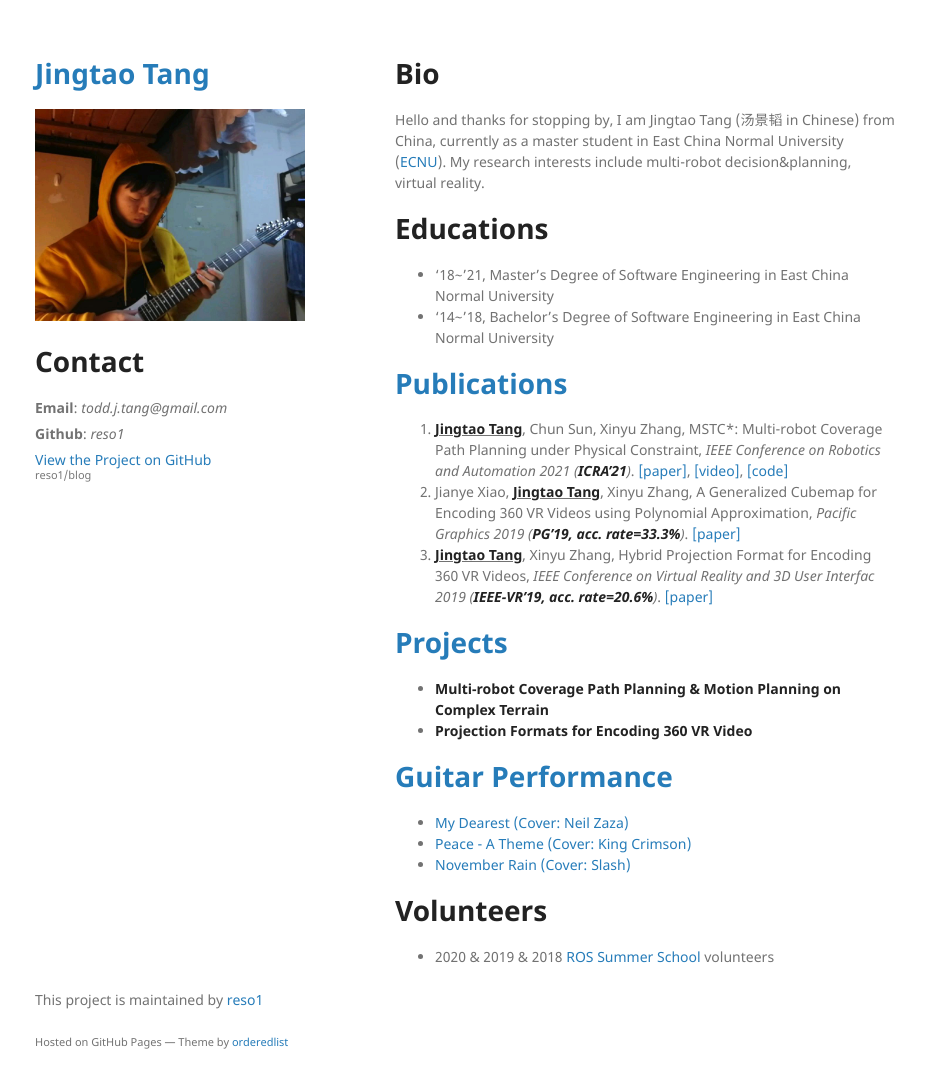
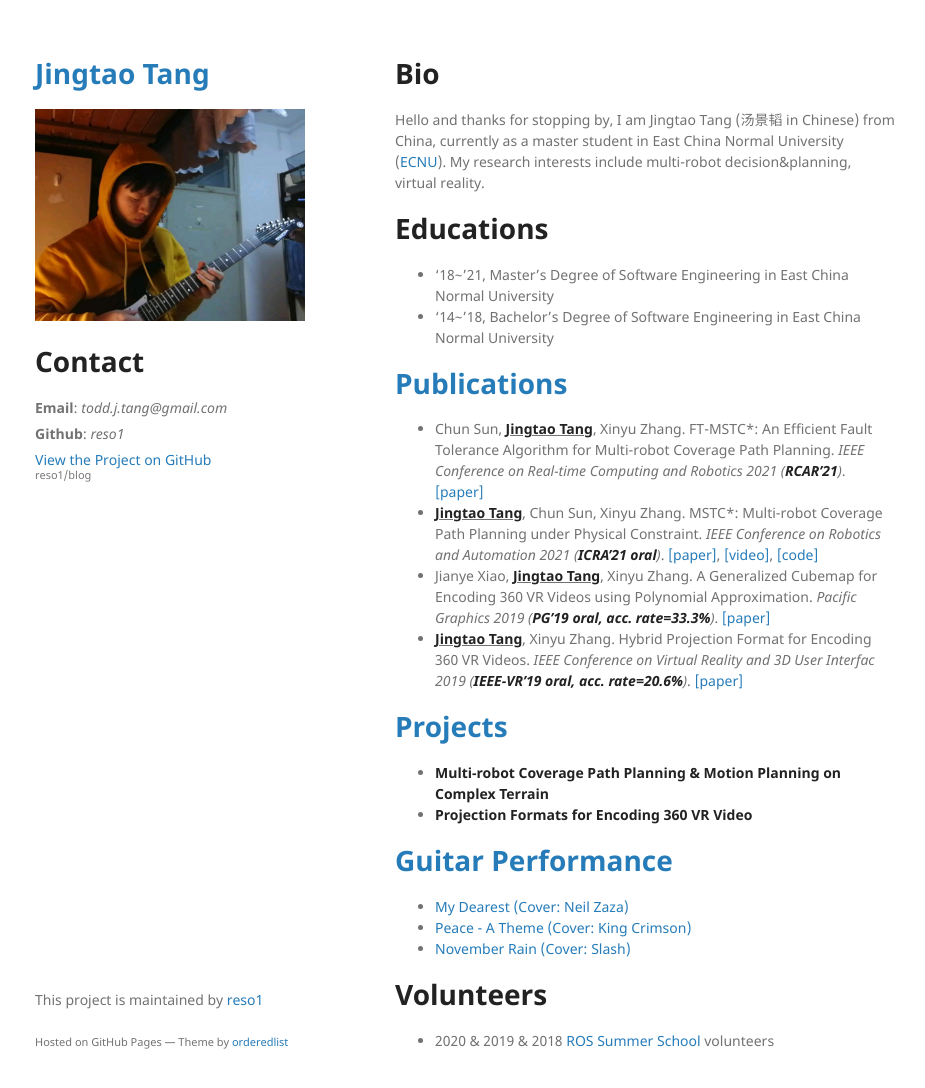
Before and after one commit to reso1/blog, a Jekyll site: the page built from index.md, in a window 1280 px wide and 1121 px high. Shown: the top 1088 px of the window, without its empty margins (175-1100 px from the left). Built offline with Jekyll 4.4.1, drawn with Linux system fonts in a browser that asks for light colours; the repository's description, which GitHub fills in, is left out; our own code applies the rules of GitHub Pages for plain Markdown files.

Commit message:
Update index.md

```diff
--- a/index.md
+++ b/index.md
@@ -13,10 +13,10 @@ Hello and thanks for stopping by, I am Jingtao Tang (汤景韬 in Chinese) from
 - '14~'18, Bachelor's Degree of Software Engineering in East China Normal University
 
 # [Publications](./pages/papers.html)
-
-1. <ins>**Jingtao Tang**</ins>, Chun Sun, Xinyu Zhang, MSTC*: Multi-robot Coverage Path Planning under Physical Constraint, _IEEE Conference on Robotics and Automation 2021 (**ICRA'21**)_. [[paper]](/assets/docs/papers/ICRA21-MSTC_Star.pdf), [[video]](https://vimeo.com/535512748), [[code]](https://github.com/reso1/MSTC-Star)
-2. Jianye Xiao, <ins>**Jingtao Tang**</ins>, Xinyu Zhang, A Generalized Cubemap for Encoding 360 VR Videos using Polynomial Approximation,  _Pacific Graphics 2019 (**PG'19, acc. rate=33.3%**)_. [[paper]](/assets/docs/papers/PG19-GCP_polynomial.pdf)
-3. <ins>**Jingtao Tang**</ins>, Xinyu Zhang, Hybrid Projection Format for Encoding 360 VR Videos,  _IEEE Conference on Virtual Reality and 3D User Interfac 2019 (**IEEE-VR'19, acc. rate=20.6%**)_. [[paper]](/assets/docs/papers/VR19-HCP.pdf)
+- Chun Sun, <ins>**Jingtao Tang**</ins>, Xinyu Zhang. FT-MSTC*: An Efficient Fault Tolerance Algorithm for Multi-robot Coverage Path Planning. _IEEE Conference on Real-time Computing and Robotics 2021 (**RCAR'21**)_. [[paper]](/assets/docs/papers/RCAR21_FT-MSTC_star.pdf)
+- <ins>**Jingtao Tang**</ins>, Chun Sun, Xinyu Zhang. MSTC*: Multi-robot Coverage Path Planning under Physical Constraint. _IEEE Conference on Robotics and Automation 2021 (**ICRA'21 oral**)_. [[paper]](/assets/docs/papers/ICRA21-MSTC_Star.pdf), [[video]](https://vimeo.com/535512748), [[code]](https://github.com/reso1/MSTC-Star)
+- Jianye Xiao, <ins>**Jingtao Tang**</ins>, Xinyu Zhang. A Generalized Cubemap for Encoding 360 VR Videos using Polynomial Approximation.  _Pacific Graphics 2019 (**PG'19 oral, acc. rate=33.3%**)_. [[paper]](/assets/docs/papers/PG19-GCP_polynomial.pdf)
+- <ins>**Jingtao Tang**</ins>, Xinyu Zhang. Hybrid Projection Format for Encoding 360 VR Videos. _IEEE Conference on Virtual Reality and 3D User Interfac 2019 (**IEEE-VR'19 oral, acc. rate=20.6%**)_. [[paper]](/assets/docs/papers/VR19-HCP.pdf)
 
 
 # [Projects](./pages/projects.html)
```
